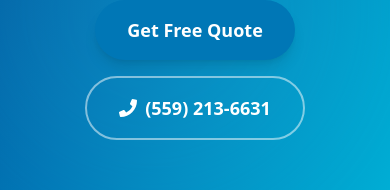
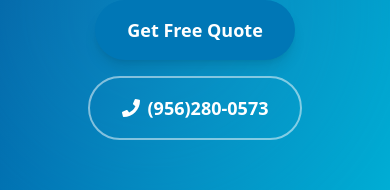
Before and after one commit to kamishakes13-prog/mark-shears-insurance, a React (Vite) app: page / in a window 390 px wide. Shown: the part 567-757 px from the top of the page. Built offline with nearby package versions, Linux system fonts and the light colour scheme.

Commit message:
Update phone number to (956)280-0573 in Hero.jsx

```diff
--- a/src/components/Hero.jsx
+++ b/src/components/Hero.jsx
@@ -54,12 +54,12 @@ export default function Hero() {
               Get Free Quote
             </motion.button>
             <a
-              href="tel:5592136631"
+              href="tel:9562800573"
               className="flex items-center gap-2 text-white border-2 border-white/50 px-8 py-4 rounded-full font-semibold hover:bg-white/10 transition-all text-lg"
-              aria-label="Call Mark Shears Insurance at (559) 213-6631"
+              aria-label="Call Mark Shears Insurance at (956)280-0573"
             >
               <FaPhone aria-hidden="true" />
-              (559) 213-6631
+              (956)280-0573
             </a>
           </div>
 
```
